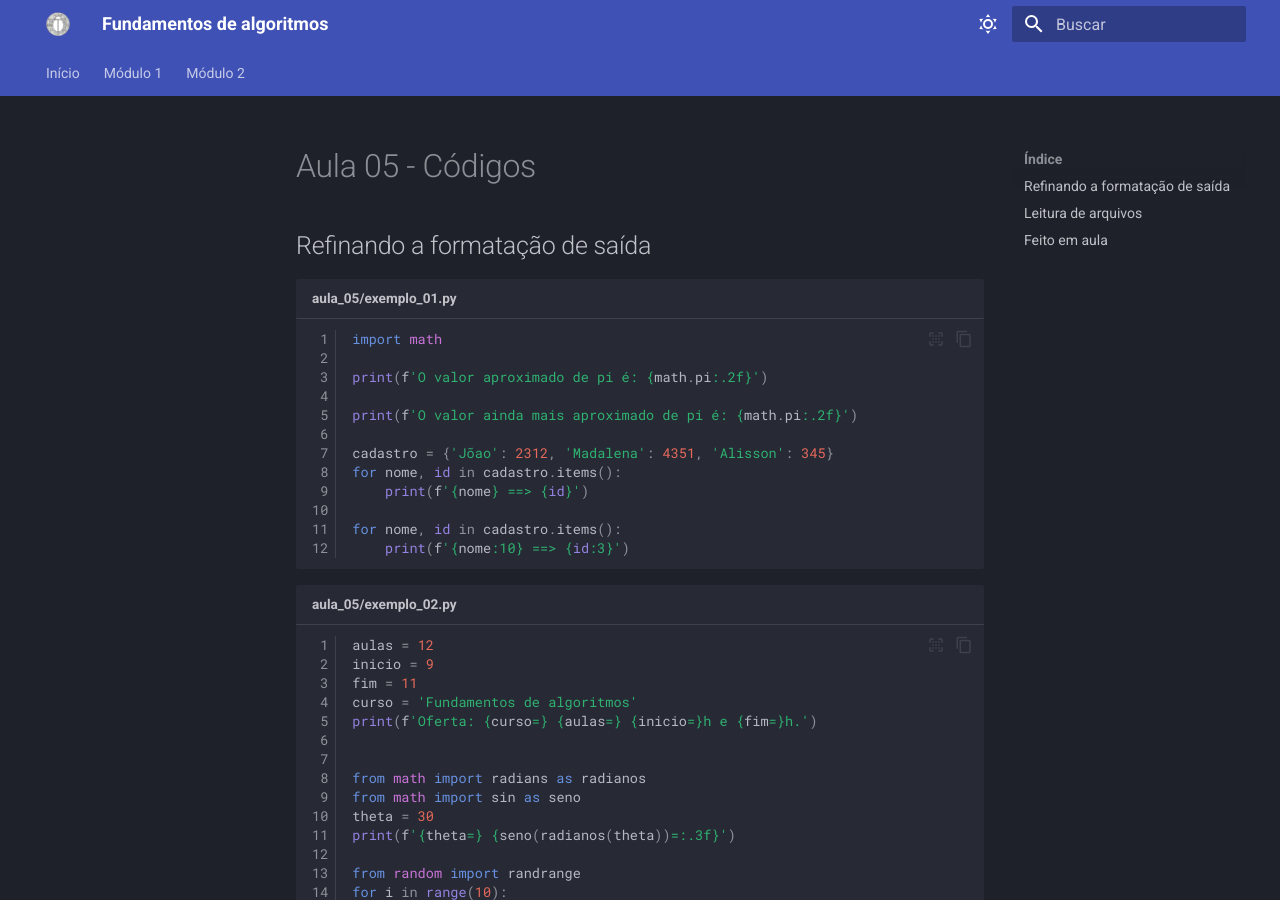
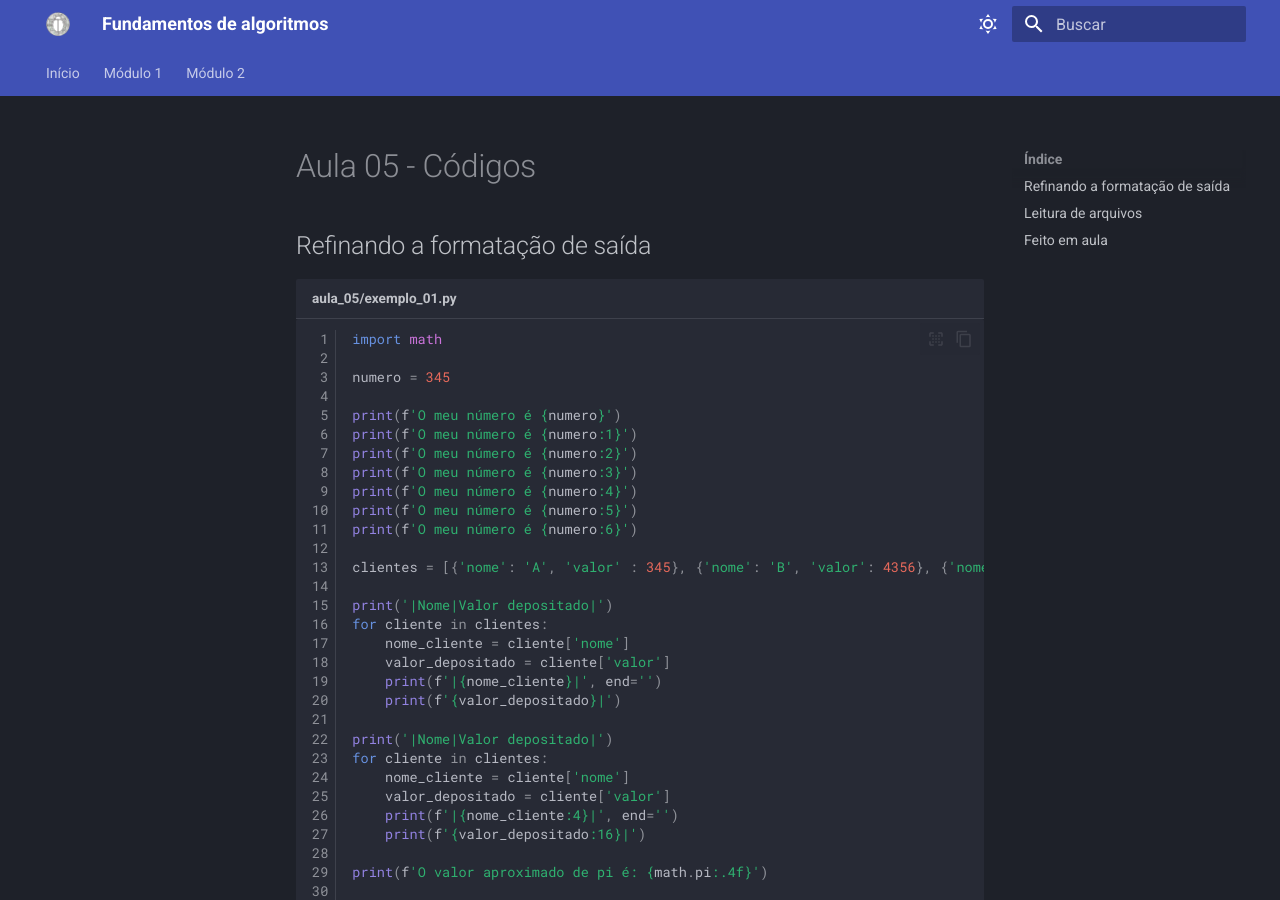
Before and after one commit to eversonott/fundamentos-algoritmos-web, an MkDocs documentation site: the page built from docs/Módulo 2/Códigos/aula_05.md, in a window 1280 px wide and 900 px high. Built offline with MkDocs 1.6.1 and Material for MkDocs 9.7.7, drawn with Linux system fonts in a browser that asks for light colours.

```diff
--- a/docs/codigo/aula_05/exemplo_01.py
+++ b/docs/codigo/aula_05/exemplo_01.py
@@ -1,12 +1,31 @@
 import math
 
-print(f'O valor aproximado de pi é: {math.pi:.2f}')
+numero = 345
+
+print(f'O meu número é {numero}')
+print(f'O meu número é {numero:1}')
+print(f'O meu número é {numero:2}')
+print(f'O meu número é {numero:3}')
+print(f'O meu número é {numero:4}')
+print(f'O meu número é {numero:5}')
+print(f'O meu número é {numero:6}')
+
+clientes = [{'nome': 'A', 'valor' : 345}, {'nome': 'B', 'valor': 4356}, {'nome': 'C', 'valor': 2}]
+
+print('|Nome|Valor depositado|')
+for cliente in clientes:
+    nome_cliente = cliente['nome']
+    valor_depositado = cliente['valor']
+    print(f'|{nome_cliente}|', end='')
+    print(f'{valor_depositado}|')
+
+print('|Nome|Valor depositado|')
+for cliente in clientes:
+    nome_cliente = cliente['nome']
+    valor_depositado = cliente['valor']
+    print(f'|{nome_cliente:4}|', end='')
+    print(f'{valor_depositado:16}|')
+
+print(f'O valor aproximado de pi é: {math.pi:.4f}')
 
 print(f'O valor ainda mais aproximado de pi é: {math.pi:.2f}')
-
-cadastro = {'Jõao': 2312, 'Madalena': 4351, 'Alisson': 345}
-for nome, id in cadastro.items():
-    print(f'{nome} ==> {id}')
-
-for nome, id in cadastro.items():
-    print(f'{nome:10} ==> {id:3}')
--- a/mkdocs.yml
+++ b/mkdocs.yml
@@ -29,7 +29,7 @@
     - Aula 04 - Módulos: "Módulo 2/aula_04.md"
     - Aula 05 - Strings e Entrada e saída de arquivos: "Módulo 2/aula_05.md"
     - Aula 06 - Entrada e saída de arquivos: "Módulo 2/aula_06.md"
-
+    - Aula 07 - Gerenciamento de pacotes: "Módulo 2/aula_07.md"
 theme:
   name: material
   features:
```
